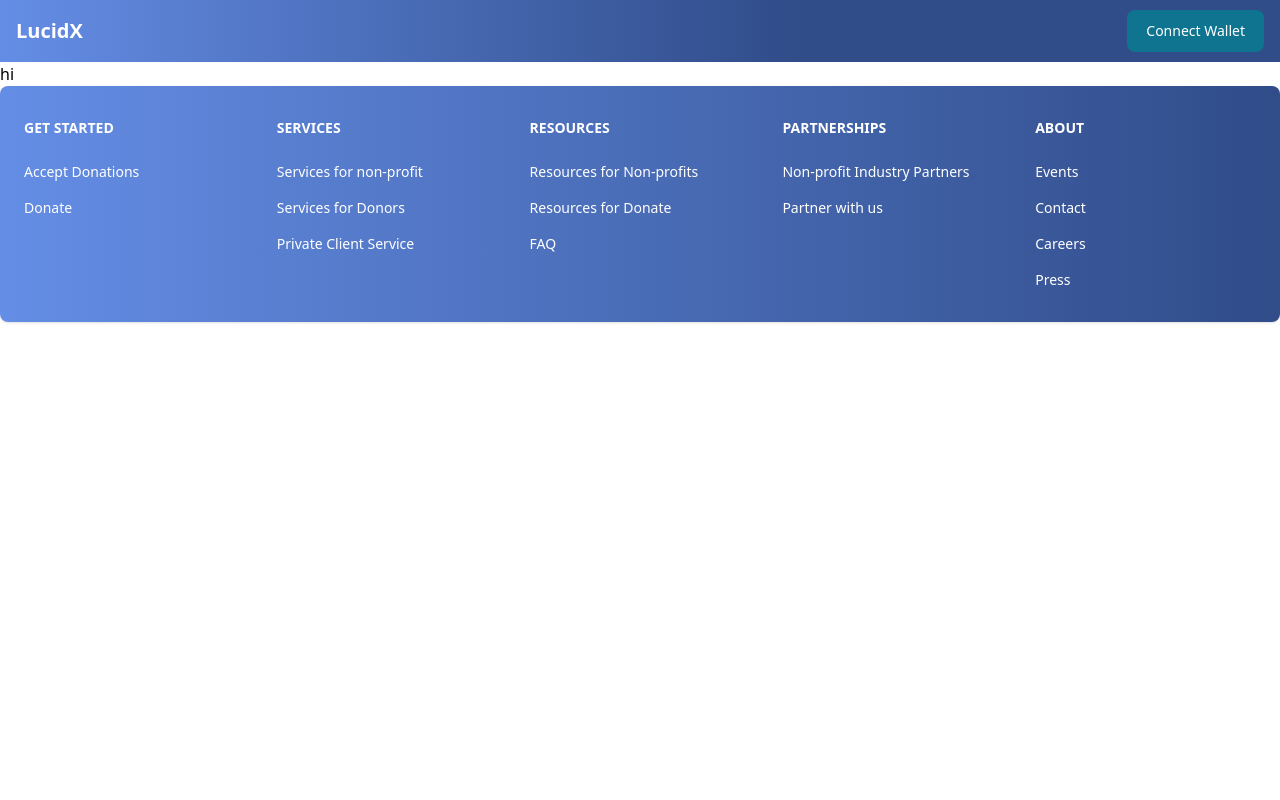
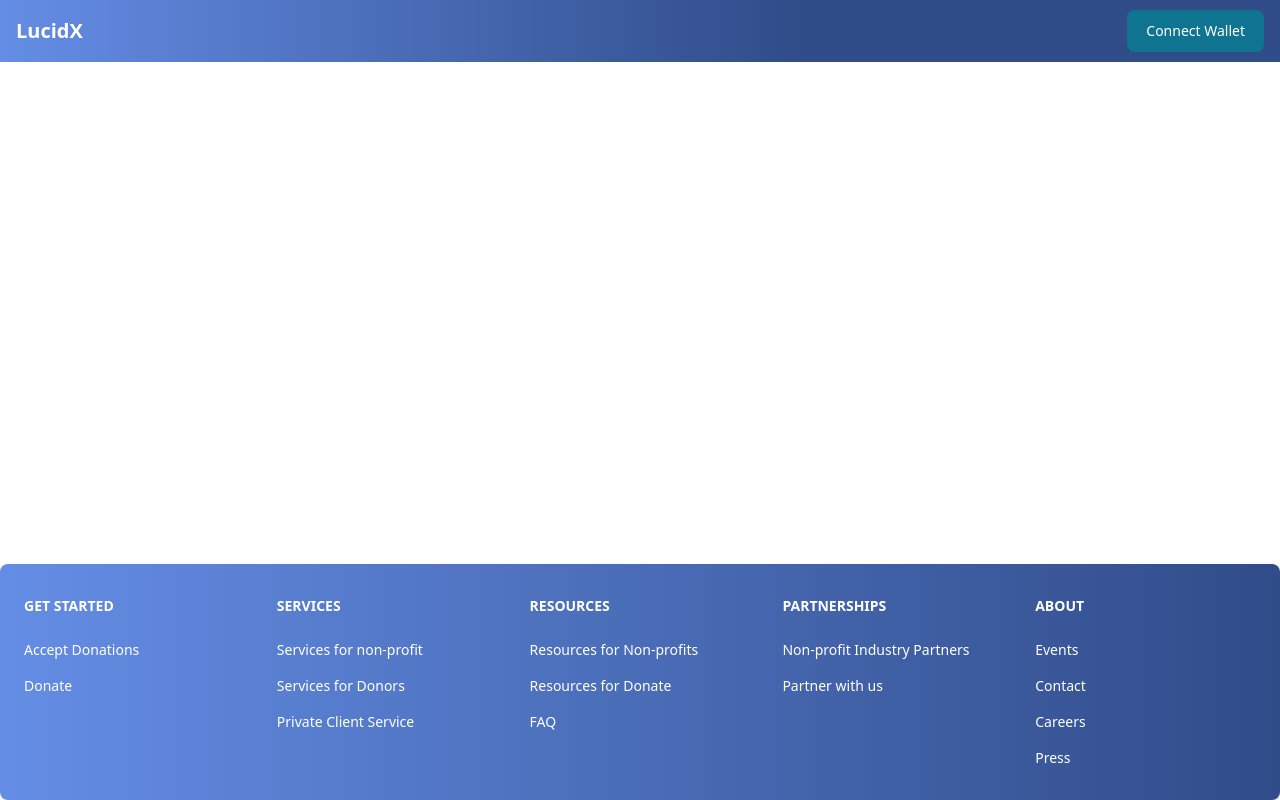
Before and after one commit to USNOOZEULOSE/LucidX, a Next.js app in the folder src/: page /NGO/1 in a window 1280 px wide. Built offline with nearby package versions, Linux system fonts and the light colour scheme.

Commit message:
hope this works

```diff
--- a/src/app/NGO/[id]/page.jsx
+++ b/src/app/NGO/[id]/page.jsx
@@ -4,15 +4,23 @@ import { Route, useLocation } from "react-router-dom";
 import ngoData from "/Users/sweekiatwong/Documents/GitHub/TrustMarkers/src/resource.json";
 // can get id from params?
 export default function donorPagewithId({ params }) {
-
+    const [ngo,setNgo] = useState(null);
 
 
   console.log(ngoData);
-
+    useEffect(()=>{
+        for(let i=0;i<ngoData.length;i++){
+            console.log(ngoData[i].ngoName)
+            if(ngoData[i].ngoName == params.id){
+                setNgo(ngoData[i]);
+            }
+        }
+        console.log(ngo);
+    },[ngoData])
   return (
     <div>
 
-      hi
+
     </div>
   );
 }
--- a/src/app/layout.js
+++ b/src/app/layout.js
@@ -53,14 +53,21 @@ export default function RootLayout({ children }) {
     <html lang="en">
       <body>
         <div className="min-h-screen flex flex-col ">
-          <Navibar
-            isUserLoggedIn={isUserLoggedIn}
-            currentAccount={currentAccount}
-            connectWallet={connectWallet}
-          />
+          <div className=''>
+            <Navibar
+              isUserLoggedIn={isUserLoggedIn}
+              currentAccount={currentAccount}
+              connectWallet={connectWallet}
+            />
+          </div>
           {/* {children} */}
-          {cloneElement(children,{isUserLoggedIn: isUserLoggedIn, currentAccount: currentAccount})}
+          {cloneElement(children, {
+            isUserLoggedIn: isUserLoggedIn,
+            currentAccount: currentAccount,
+          })}
+          <div className='mt-auto'>
           <FooterBoard />
+          </div>
         </div>
       </body>
     </html>
--- a/src/components/Homepage.jsx
+++ b/src/components/Homepage.jsx
@@ -3,19 +3,17 @@ import { redirect } from "next/dist/server/api-utils";
 import React, { createContext, useState } from "react";
 import WalletDisplay from "./WalletDisplay";
 
-const walletContext = createContext();
+
 export const Homepage = ({ isUserLoggedIn }) => {
   const [connecting, setConnecting] = useState(false);
-  console.log(isUserLoggedIn);
-  const staticProps = {isUserLoggedIn}
+
+
 
 
   return (
     <div className="flex flex-col gap-y-40">
       <div className="mt-3">
-
-          <WalletDisplay {...staticProps}/>
-
+        {isUserLoggedIn ? <WalletDisplay /> : <div>Please log in</div>}
       </div>
       <div>
         <div className="flex flex-row">
--- a/src/components/WalletDisplay.jsx
+++ b/src/components/WalletDisplay.jsx
@@ -2,9 +2,9 @@
 import { Chart } from "chart.js/auto";
 import { useContext, useEffect, useState } from "react";
 
-export default function WalletDisplay({isUserLoggedIn}) {
+export default function WalletDisplay() {
 
-    console.log(isUserLoggedIn);
+
   useEffect(() => {
     // Initialize the chart within the useEffect hook to ensure the DOM is ready.
     const beginnerElement = document.getElementById("donations");
@@ -65,10 +65,10 @@ export default function WalletDisplay({isUserLoggedIn}) {
         },
       },
     });
-  }, [isUserLoggedIn]);
+  }, []);
   return (
     <div>
-        {isUserLoggedIn?<div className="flex flex-row">
+        <div className="flex flex-row">
           <div className="flex flex-col w-1/2">
             <div className="text-4xl font-bold m-4">Hello, Welcome to LucidX</div>
             <div className="bg-gradient-to-t from-indigo-300 to-indigo-300 w-full h-[500px]">
@@ -78,7 +78,7 @@ export default function WalletDisplay({isUserLoggedIn}) {
           <div className="w-1/2">
           <canvas className="mt-10 w-1/2 overflow-hidden h-[300px]" id="donationsBar"></canvas>
           </div>
-        </div>:<div>Please log in</div>}
+        </div>
     </div>
   );
 }
```
